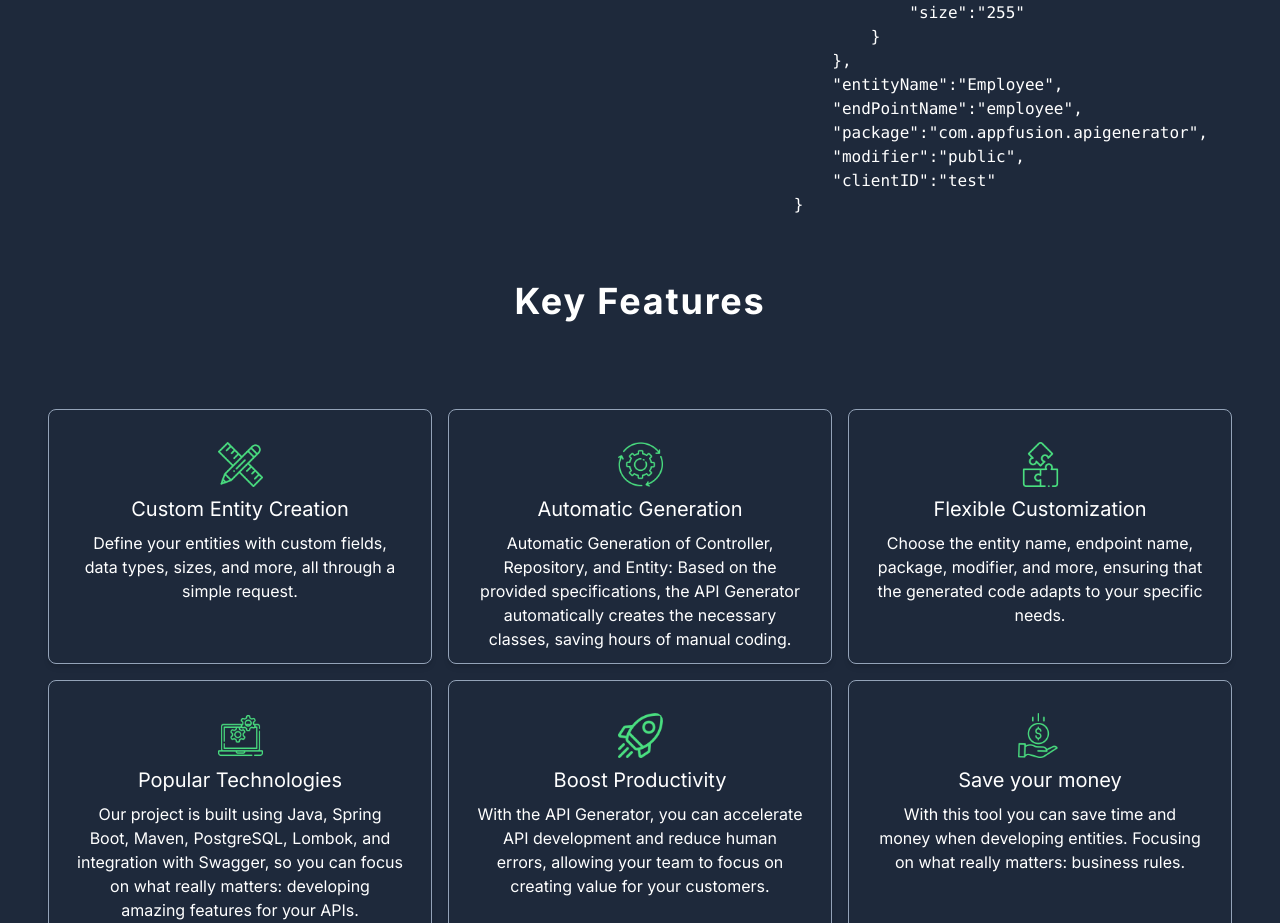
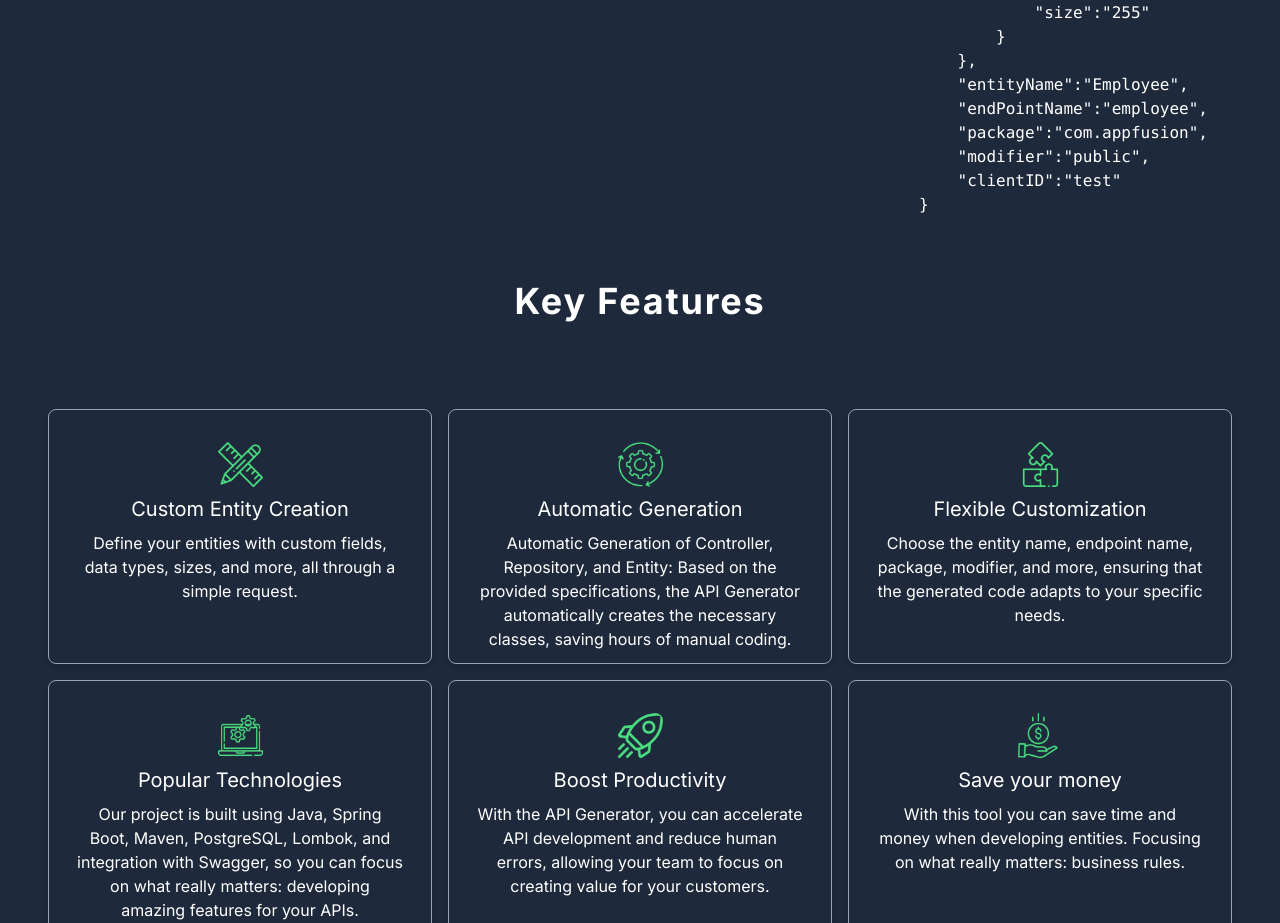
Before and after one commit to gmcdr/Spring-Fusion-Landing-Page, a Next.js app: page /about in a window 1280 px wide. Shown: the part 891-1814 px from the top of the page. Built offline with nearby package versions, Linux system fonts and the light colour scheme.

Commit message:
feat: ajuste json

```diff
--- a/components/AboutTopic.jsx
+++ b/components/AboutTopic.jsx
@@ -22,7 +22,7 @@ function AboutTopic() {
     },
     "entityName":"Employee",
     "endPointName":"employee",
-    "package":"com.appfusion.apigenerator",
+    "package":"com.appfusion",
     "modifier":"public",
     "clientID":"test"
 }`;
```
